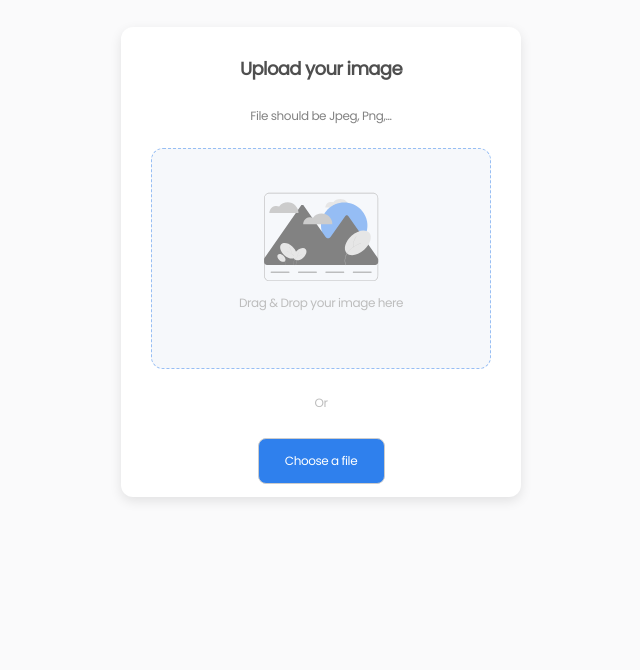
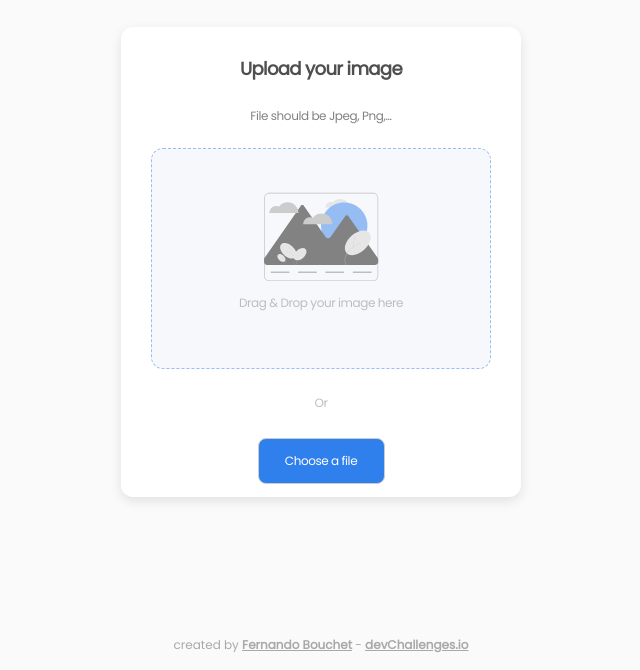
Before and after one commit to fernandobouchet/image-uploader, a React (Vite) app in the folder frontend/: page / in a window 1280 px wide. Shown: the part 146-816 px from the top of the page, without its empty margins (319-959 px from the left). Built offline with nearby package versions, Linux system fonts and the light colour scheme.

Commit message:
Added 'Footer'

```diff
--- /dev/null
+++ b/frontend/src/components/Footer.tsx
@@ -0,0 +1,23 @@
+const Footer = () => {
+  return (
+    <footer>
+      created by{' '}
+      <a
+        className="footer-link"
+        href="https://github.com/fernandobouchet"
+        target={'_blank'}
+      >
+        <b>Fernando Bouchet</b>
+      </a>{' '}
+      -{' '}
+      <a
+        className="footer-link"
+        href="https://devchallenges.io/"
+        target={'_blank'}
+      >
+        <b>devChallenges.io</b>
+      </a>
+    </footer>
+  );
+};
+export default Footer;
--- a/frontend/src/index.css
+++ b/frontend/src/index.css
@@ -202,3 +202,14 @@ input[type='file'] {
     transform: translateX(100%);
   }
 }
+
+footer {
+  position: absolute;
+  bottom: 0px;
+  font-size: 12px;
+  color: #a9a9a9;
+}
+
+.footer-link {
+  color: #a9a9a9;
+}
--- a/frontend/src/pages/Home.tsx
+++ b/frontend/src/pages/Home.tsx
@@ -1,5 +1,6 @@
 import { useState } from 'react';
 import Card from '../components/Card';
+import Footer from '../components/Footer';
 import Form from '../components/Form';
 
 const Home = () => {
@@ -12,6 +13,7 @@ const Home = () => {
       ) : (
         <Card imageUrl={imageUrl} />
       )}
+      <Footer />
     </div>
   );
 };
```
